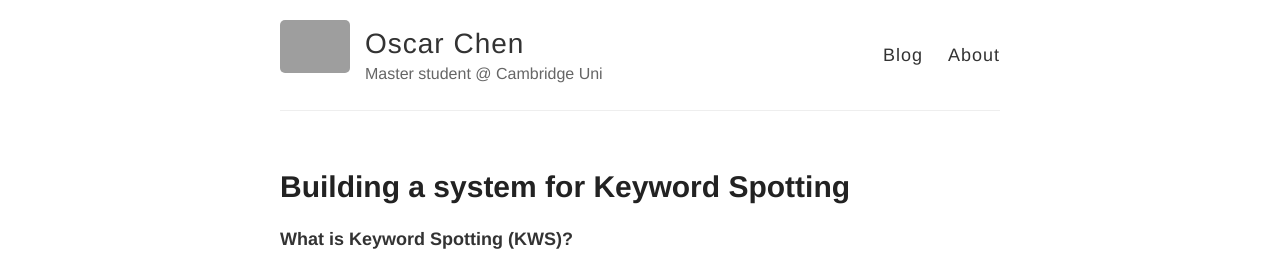
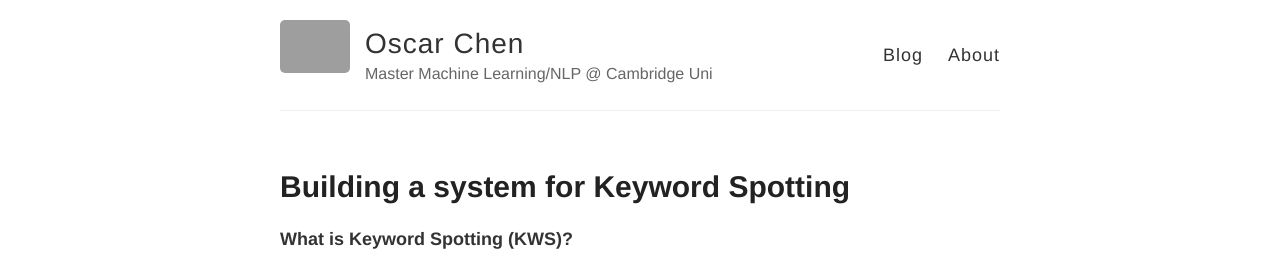
Before and after one commit to osczen/osczen.github.io, a Jekyll site: the page built from index.html, in a window 1280 px wide. Shown: the top 257 px of the page. Built offline with Jekyll 4.4.1, drawn with Linux system fonts in a browser that asks for light colours; grey boxes are pictures that could not be loaded.

Commit message:
Update _config.yml

```diff
--- a/_config.yml
+++ b/_config.yml
@@ -6,7 +6,7 @@
 name: Oscar Chen
 
 # Short bio or description (displayed in the header)
-description: Master student @ Cambridge Uni
+description: Master Machine Learning/NLP @ Cambridge Uni
 
 # URL of your avatar or profile pic (you could use your GitHub profile pic)
 avatar: https://raw.githubusercontent.com/barryclark/jekyll-now/master/images/jekyll-logo.png
```
